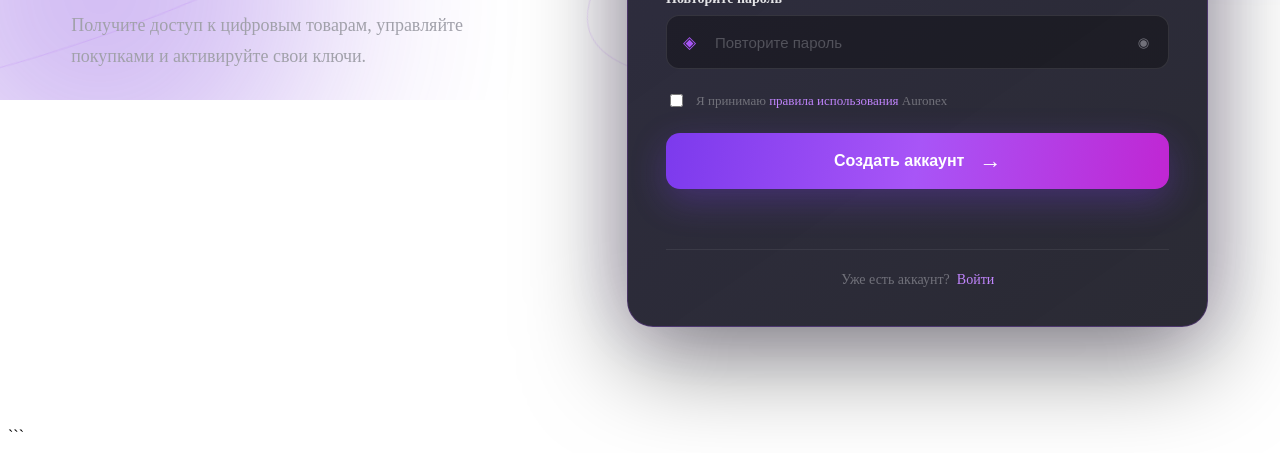
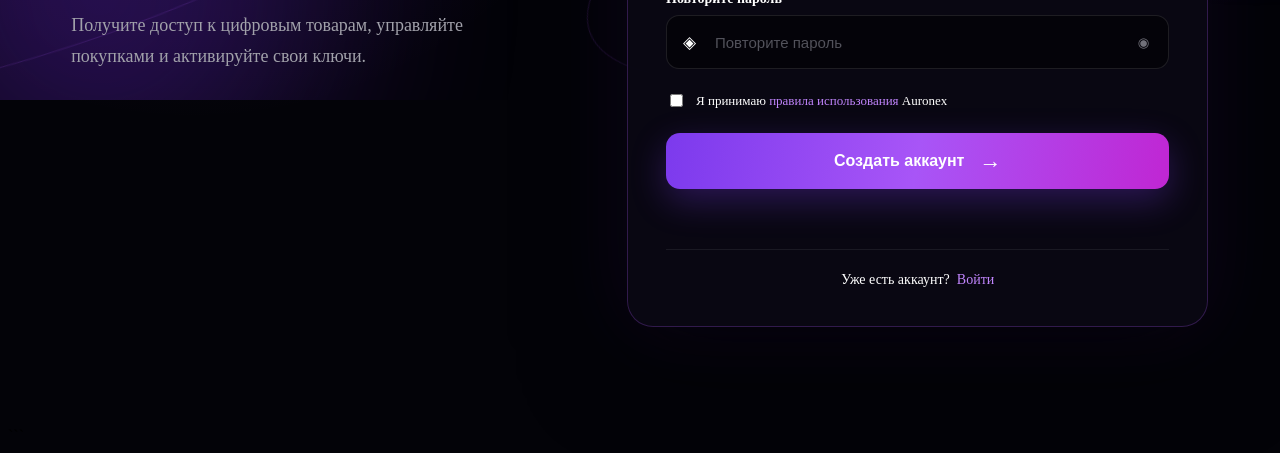
Before and after one commit to ytxomik/Auronex, a plain HTML site: page register.html in a window 1280 px wide. Shown: the part 700-1153 px from the top of the page. Drawn offline with Linux system fonts and the light colour scheme.

Commit message:
Update style.css

````diff
--- a/css/style.css
+++ b/css/style.css
@@ -781,3 +781,63 @@
     }
 }
 ```
+/* ===== AURONEX DARK OVERRIDE ===== */
+
+html,
+body.auth-body {
+    background: #030308 !important;
+    color: #ffffff !important;
+}
+
+.auth-body {
+    min-height: 100vh;
+    background:
+        radial-gradient(
+            circle at 15% 30%,
+            rgba(124, 58, 237, 0.18),
+            transparent 35%
+        ),
+        radial-gradient(
+            circle at 85% 20%,
+            rgba(168, 85, 247, 0.14),
+            transparent 35%
+        ),
+        #030308 !important;
+}
+
+/* Чтобы основной контейнер тоже не становился светлым */
+.auth-body .register-page {
+    background: transparent !important;
+}
+
+/* Карточка */
+.auth-body .register-card {
+    background: rgba(10, 8, 20, 0.92) !important;
+    color: #fff !important;
+}
+
+/* Поля */
+.auth-body .input-wrapper input {
+    background: rgba(0, 0, 0, 0.45) !important;
+    color: #fff !important;
+}
+
+/* Шапка */
+.auth-body .auth-header {
+    background: rgba(3, 3, 8, 0.85) !important;
+}
+
+/* Текст */
+.auth-body h1,
+.auth-body h2,
+.auth-body label,
+.auth-body span {
+    color: #fff;
+}
+
+/* Второстепенный текст */
+.auth-body p,
+.auth-body .already-account,
+.auth-body .terms {
+    color: #a1a1aa;
+}
````
